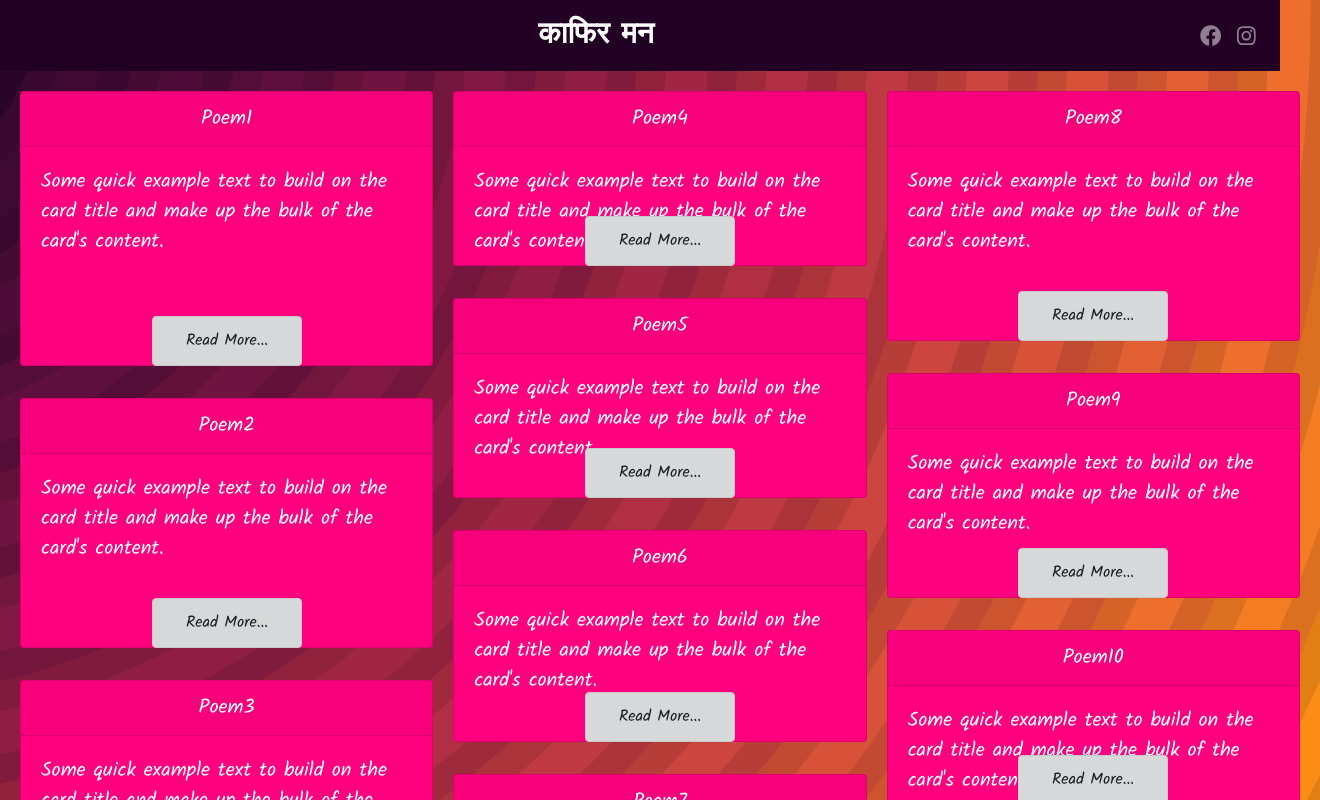
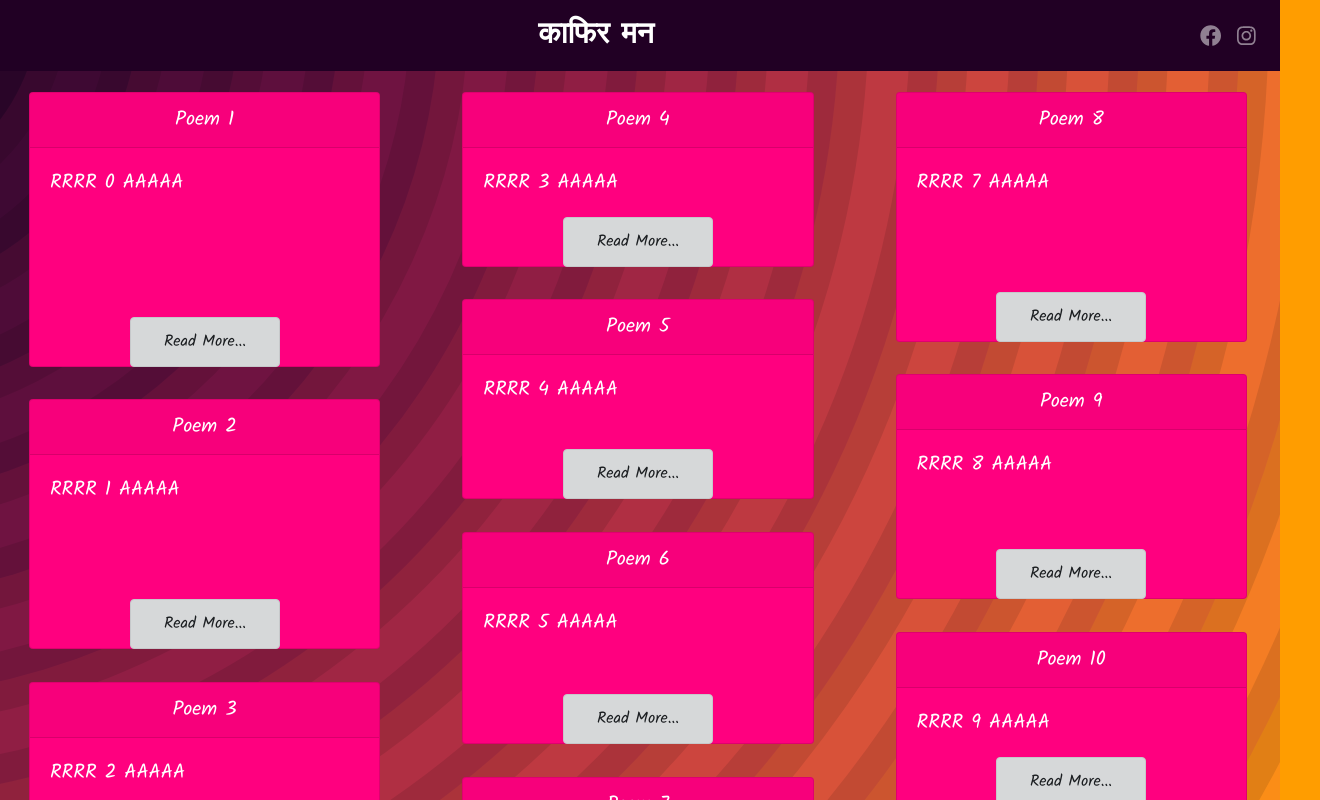
Before and after one commit to djs-singh/prj-02-react, a React (Create React App) app: page /poems in a window 1280 px wide. Shown: the top 800 px of the page, 1320 px wide, since content can reach past the window. Built offline with nearby package versions, Linux system fonts and the light colour scheme.

Commit message:
Random Data

```diff
--- a/src/Views/Cards.js
+++ b/src/Views/Cards.js
@@ -1,7 +1,7 @@
-import React, {useState} from 'react';
+import React, { useState } from 'react';
 import {Card, CardColumns, Alert, OverlayTrigger} from 'react-bootstrap';
 import {CSSTransition, TransitionGroup} from 'react-transition-group'
-import {Link} from 'react-router-dom';
+import {Redirect} from 'react-router-dom';
 
 
 function C(props){
@@ -9,18 +9,21 @@ function C(props){
     let i = parseInt(props.number) % 6;
     let stArray = ['card-styles1','card-styles6','card-styles5','card-styles4','card-styles2','card-styles3']
     var st = stArray[i] + " card-common-style";
-    var link = "/poems/"+props.title;
+    var link = "/poems/"+props.poem.id;
 
     const [visible , setVisible] = useState(props.Fp);
+    const [clicked ,setClicked] = useState(false);
 
     setTimeout(()=>{setVisible(true)},50*props.number);
 
     function onCard(){
-        // setVisible(false);
+        console.log(link);
+        setClicked(true);
+       return (<Redirect push to = {link} />);
     }
 
     return(
-        <Link to={link}>
+        clicked ? <Redirect push to = {link} /> :
         <CSSTransition
             in = {visible}
             classNames = "custom"
@@ -34,17 +37,15 @@ function C(props){
                 overlay={<Alert variant = "dark" className= "readMore">Read More...</Alert>}
                 >
                 <Card className = {st} onClick={onCard}>
-                        <Card.Header style={{'textAlign':'center'}}>{props.title}</Card.Header>
+                    <Card.Header style={{'textAlign':'center'}}>{props.poem.title}</Card.Header>
                     <Card.Body>
                         <Card.Text>
-                                Some quick example text to build on the card title and make up the bulk of
-                                the card's content.
+                            {props.poem.preview}
                         </Card.Text>
                     </Card.Body>
                 </Card>
             </OverlayTrigger>
         </CSSTransition>
-        </Link>
     )
 }
 
@@ -52,14 +53,19 @@ function C(props){
 function CountCards(){
     var poems = [];
     let n = 10;
-    for(let i=0;i<n;i++){poems.push("Poem"+(i+1))}
+    // for(let i=0;i<n;i++){poems.push("Poem"+(i+1))}
     let x = Math.floor(Math.random() * 10);
+    for(let i=0; i<n; i++){
+        let a = { id: i, title: ("Poem "+(i+1)), preview: "RRRR "+i+" AAAAA"};
+        poems.push(a);
+    }
+
     return(
         <CardColumns className = "custom-count">
             <TransitionGroup>
                 {
                     poems.map((value,index)=>{
-                        return (<C title = {value} number = {index+x} Fp = {false} key = {index}/>)
+                        return (<C poem = {value} number = {index+x} Fp = {false} key = {index}/>)
                     })
                 }
             </TransitionGroup>
--- a/src/Views/MainPage.js
+++ b/src/Views/MainPage.js
@@ -16,7 +16,6 @@ function MP(){
             <Row className = "main-page">
                 <Col className = "justify-content-md-center">
                     <Link to='/poems'>
-                    {/* <Button variant= "primary"> */}
                         <Button variant="light" className = "custom-sec-color" >
                             <FontAwesomeIcon icon = {faSnowflake} size = "5x"/> <br/> Poems
                         </Button>
@@ -24,7 +23,6 @@ function MP(){
                 </Col>
                 <Col>
                     <Link to='/stories'>
-                    {/* <Button variant= "primary"> */}
                         <Button variant="light" className = "custom-sec-color">
                             <FontAwesomeIcon icon = {faSun} size = "5x"/>  <br/> Stories
                         </Button>
--- a/src/Views/Nav.js
+++ b/src/Views/Nav.js
@@ -7,7 +7,7 @@ function N(){
     let siteName = " काफिर मन "
     return (
         <Navbar collapseOnSelect expand="sm" variant="dark" className = "bg-custom" sticky="top">
-            <Navbar.Brand href="home" className = "custom-nav-brand">{siteName}</Navbar.Brand>
+            <Navbar.Brand href="/home" className = "custom-nav-brand">{siteName}</Navbar.Brand>
             <Navbar.Toggle aria-controls="responsive-navbar-nav" />
             <Navbar.Collapse id="responsive-navbar-nav">
                 <Nav>
--- a/src/Views/ShowFullItem.js
+++ b/src/Views/ShowFullItem.js
@@ -3,11 +3,15 @@ import {Row, Card} from 'react-bootstrap'
 import {CSSTransition} from 'react-transition-group'
 
 function SF(props){
+    console.log(props.match.params.id);
+    let p = props.match.params.id;
+    //fetch here.
 
     return(
+
         <Row>
-            <Card className = "card-common-style">
-                <Card.Header style={{'textAlign':'center'}}>{props.title}</Card.Header>
+            <Card className = "show-card-style">
+                <Card.Header style={{'textAlign':'center'}}>{p}</Card.Header>
                 <Card.Body>
                     <Card.Text>
                         Some quick example text to build on the card title and make up the bulk of
--- a/src/Views/viewsStyles.css
+++ b/src/Views/viewsStyles.css
@@ -1,5 +1,9 @@
  :root{
     --custom-font : 'Kalam', cursive;
+    --primary-color : #ff007f;
+    --nav-color : #210024;
+    --text-color : white
+
  }
 
  body{
@@ -16,16 +20,16 @@
 
  /* For NavBar Color */
 .bg-custom {
-    background-color: #210024;
+    background-color:  var(--nav-color)
 }
 
 .custom-sec-color{
-    background-color:#ff007f;
-    color:white;
+    background-color: var(--primary-color);
+    color : var(--text-color);
 }
 .custom-sec-color:hover{
-    background-color:#210024;
-    color:white;
+    background-color: var(--nav-color);
+    color:var(--text-color);
 }
 
 @media only screen and (max-width: 576px){
@@ -53,13 +57,13 @@
 /* For Cards */
 
 .card-common-style{
-    margin : 20px 20px 20px 20px;
+    margin : 5% 7% 5% 7%;
     opacity : 0;
-    background-color:#ff007f;/* rgb(45, 43, 85);*/
-    color:white;
+    background-color:var(--primary-color);/* rgb(45, 43, 85);*/
+    color:var(--text-color);
     font-family: var(--custom-font);
     font-size:20px;
-    width:70%
+    width:85% !important;
 }
 .card-styles1 {
     height : 212px;
@@ -147,3 +151,14 @@
 .modal-font{
     font-family: var(--custom-font);
 }
+
+/*MainCardStyle*/
+
+.show-card-style{
+    margin : 5% 10% 10% 10%;
+    background-color: var(--primary-color);
+    color:var(--text-color);
+    font-family: var(--custom-font);
+    font-size:20px;
+    width:100% !important;
+}
```
Lines whose indentation alone changed are shown as unchanged.
